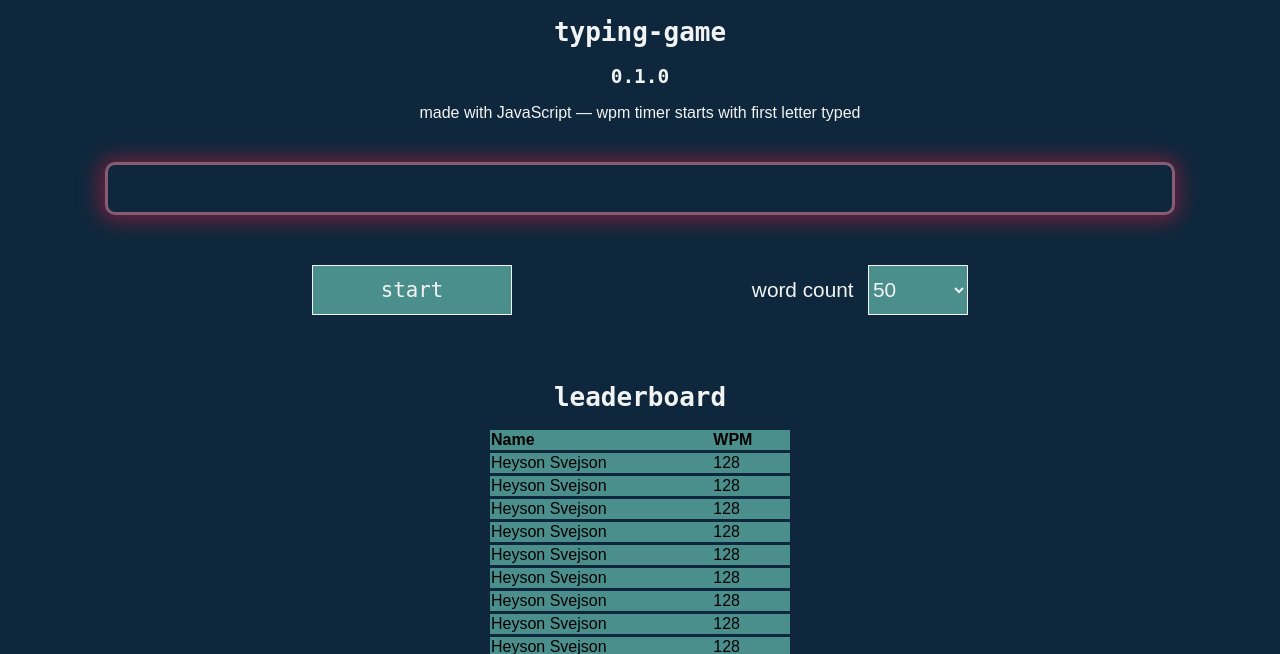
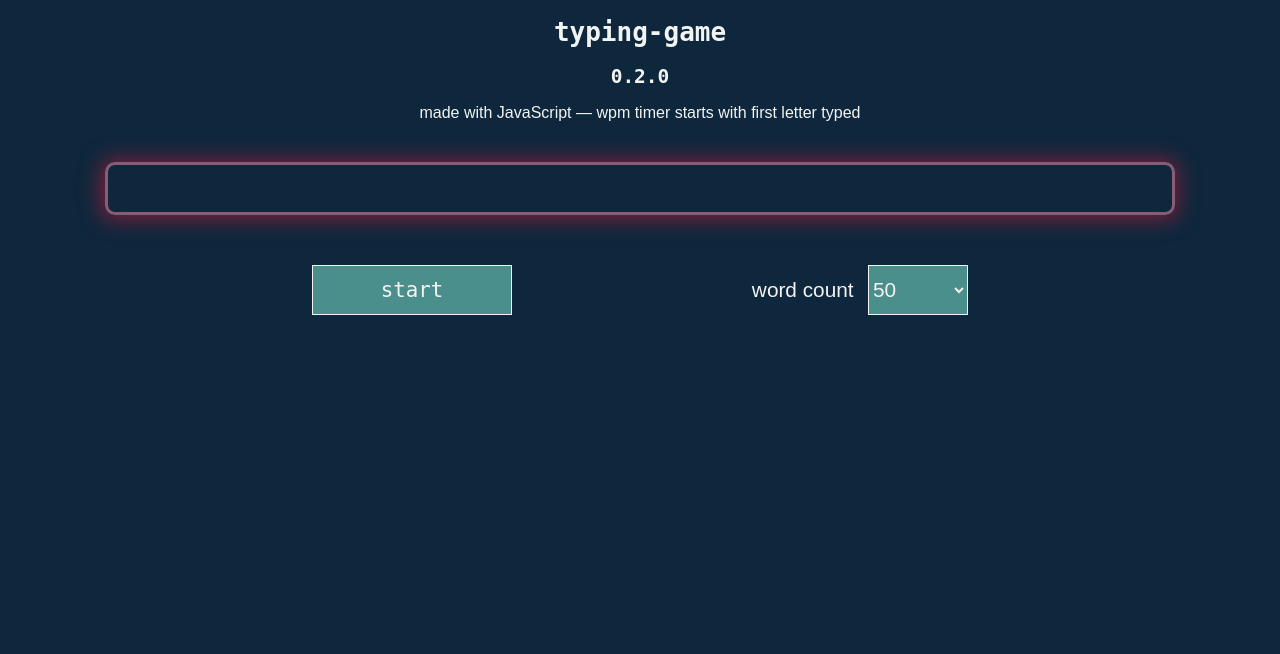
Before and after one commit to mdlsvensson/typing-game, a PHP site: page / in a window 1280 px wide. Shown: the top 654 px of the page. After the commit the page ends 315 px from the top, so only its background shows below. Run offline with PHP 8.4, Linux system fonts and the light colour scheme.

Commit message:
0.2.0 update, hiding leaderboard for now

```diff
--- a/css/style.css
+++ b/css/style.css
@@ -1 +1 @@
-body{background-color:#0e273c}button,h1,h2{font-family:monospace}p{font-family:Arial,Helvetica,sans-serif}h1,h2,p{text-align:center}button,h1,h2,label,p,select{color:#f2f4f3}.game-area{height:27px;width:80vw;max-width:1280px;border:3px solid #875c74;-webkit-box-shadow:-1px 1px 20px 5px #6d213c;box-shadow:-1px 1px 20px 5px #6d213c;margin:0 auto;margin-bottom:50px;margin-top:40px;overflow:hidden;padding:10px 20px 10px 20px;border-radius:10px}.input-area{margin:0 auto;width:70%;display:-webkit-box;display:-ms-flexbox;display:flex;-ms-flex-pack:distribute;justify-content:space-around}.word{display:inline-block;margin:0;margin-right:5px;margin-bottom:20px;font-size:20px}button,label,select{font-size:1.3rem;height:50px;margin-bottom:50px}button,select{background:#4b8f8c;border:1px solid #f2f4f3}label{margin-right:10px}button{width:200px}select{width:100px}.leaderboard{height:55vh;width:300px;margin:0 auto;margin-bottom:50px;overflow:auto;-ms-overflow-style:none;scrollbar-width:none}.leaderboard::-webkit-scrollbar{display:none}table{width:100%;background:#4b8f8c}table:focus{outline:10px solid red}th,tr{font-family:Arial,Helvetica,sans-serif}th{text-align:left}tr{border-bottom:3px solid #0e273c}
+body{background-color:#0e273c}button,h1,h2{font-family:monospace}p{font-family:Arial,Helvetica,sans-serif}h1,h2,p{text-align:center}button,h1,h2,label,p,select{color:#f2f4f3}.game-area{height:27px;width:80vw;max-width:1280px;border:3px solid #875c74;-webkit-box-shadow:-1px 1px 20px 5px #6d213c;box-shadow:-1px 1px 20px 5px #6d213c;margin:0 auto;margin-bottom:50px;margin-top:40px;overflow:hidden;padding:10px 20px 10px 20px;border-radius:10px}.input-area{margin:0 auto;width:70%;display:-webkit-box;display:-ms-flexbox;display:flex;-ms-flex-pack:distribute;justify-content:space-around}.word{display:inline-block;margin:0;margin-right:5px;margin-bottom:20px;font-size:20px}button,label,select{font-size:1.3rem;height:50px;margin-bottom:50px}button,select{background:#4b8f8c;border:1px solid #f2f4f3}label{margin-right:10px}button{width:200px}select{width:100px}.leaderboard-heading{display:none}.leaderboard{display:none;height:55vh;width:300px;margin:0 auto;margin-bottom:50px;overflow:auto;-ms-overflow-style:none;scrollbar-width:none}.leaderboard::-webkit-scrollbar{display:none}table{width:100%;background:#4b8f8c}table:focus{outline:10px solid red}th,tr{font-family:Arial,Helvetica,sans-serif}th{text-align:left}tr{border-bottom:3px solid #0e273c}
--- a/home.html
+++ b/home.html
@@ -11,7 +11,7 @@
 <body>
   <header>
     <h1>typing-game</h1>
-    <h2>0.1.0</h2>
+    <h2>0.2.0</h2>
     <p>made with JavaScript — wpm timer starts with first letter typed</p>
   </header>
 
@@ -32,7 +32,7 @@
     </div>
   </div>
 
-  <h1>leaderboard</h1>
+  <h1 class="leaderboard-heading">leaderboard</h1>
   <div class="leaderboard">
     <table>
       <tr>
```
